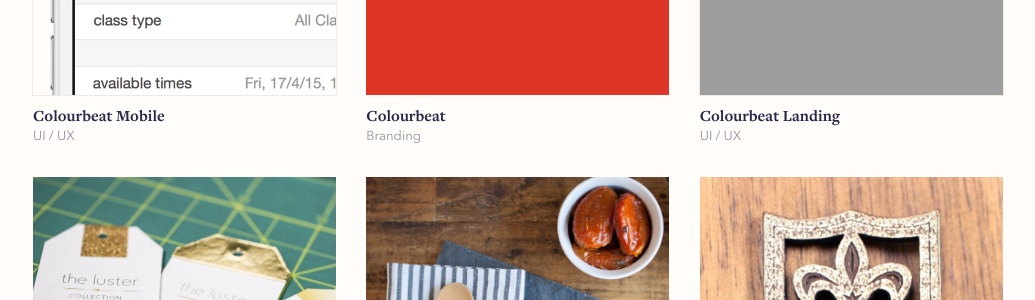
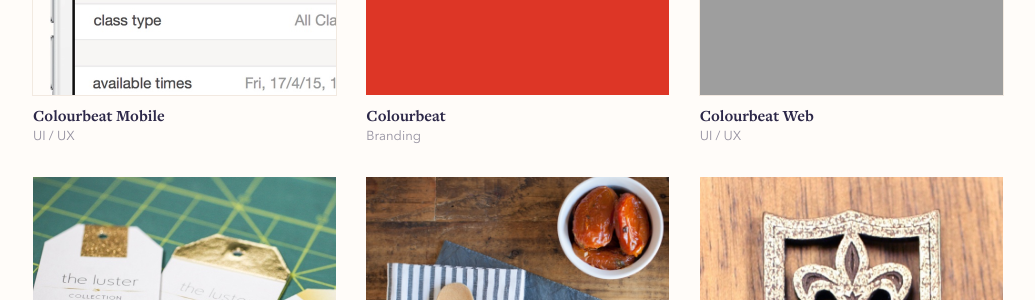
Before and after one commit to jessbottali/jessicabottali.com, a Jekyll site: the page built from projects/index.html, in a window 1280 px wide and 900 px high. Shown: the part 420-720 px from the top of the window, without its empty margins (122-1157 px from the left). Built offline with Jekyll 4.4.1, drawn with Linux system fonts in a browser that asks for light colours; comment, search, counter and statistics services are not loaded.

Commit message:
Update index.html

```diff
--- a/projects/index.html
+++ b/projects/index.html
@@ -32,7 +32,7 @@ layout: default
           <img src="./colourbeat-landing/thumb@2x.png" />
         </div>
         <div class="ProjectThumb-body">
-          <h2 class="ProjectThumb-title">Colourbeat Landing</h2>
+          <h2 class="ProjectThumb-title">Colourbeat Web</h2>
           <div class="ProjectThumb-categories">UI / UX</div>
         </div>
       </a>
```
